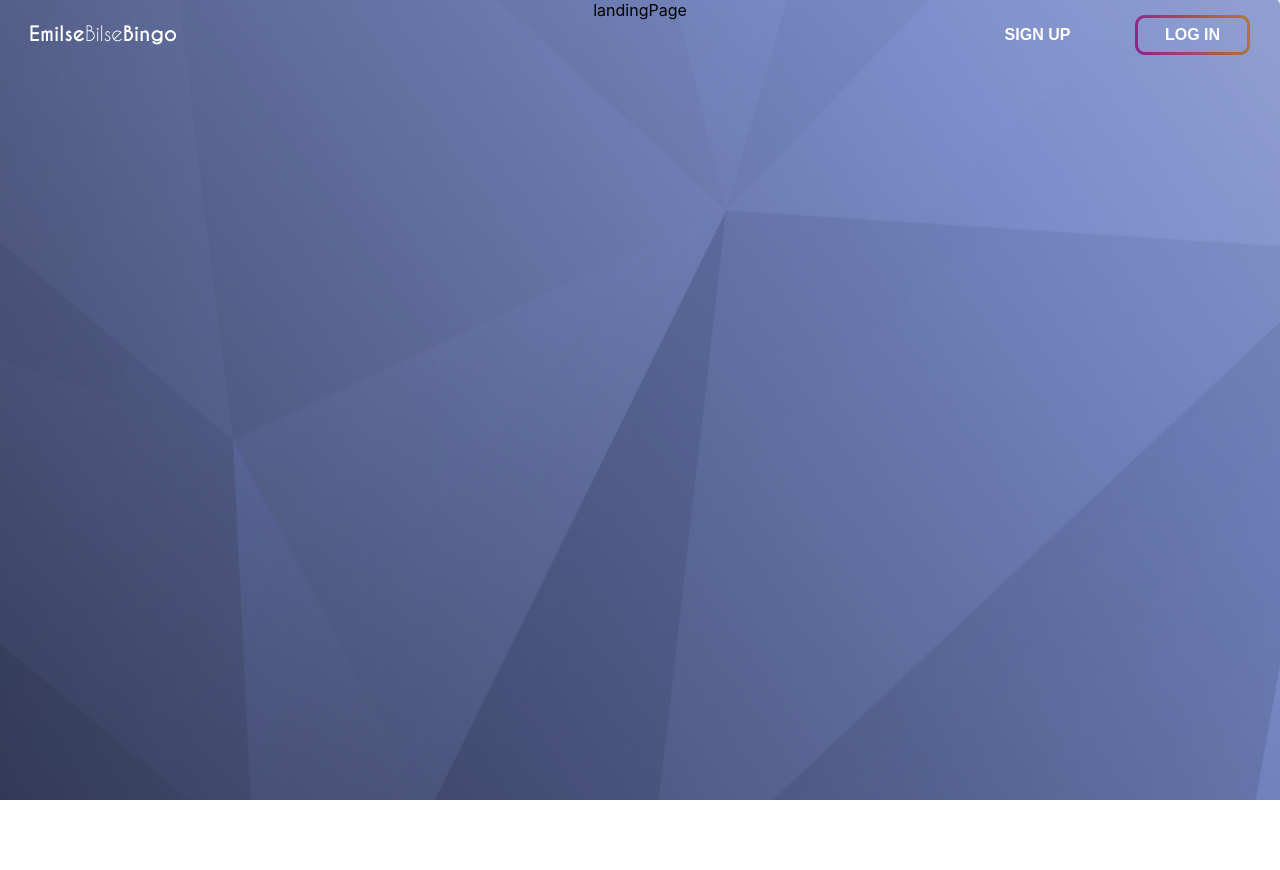
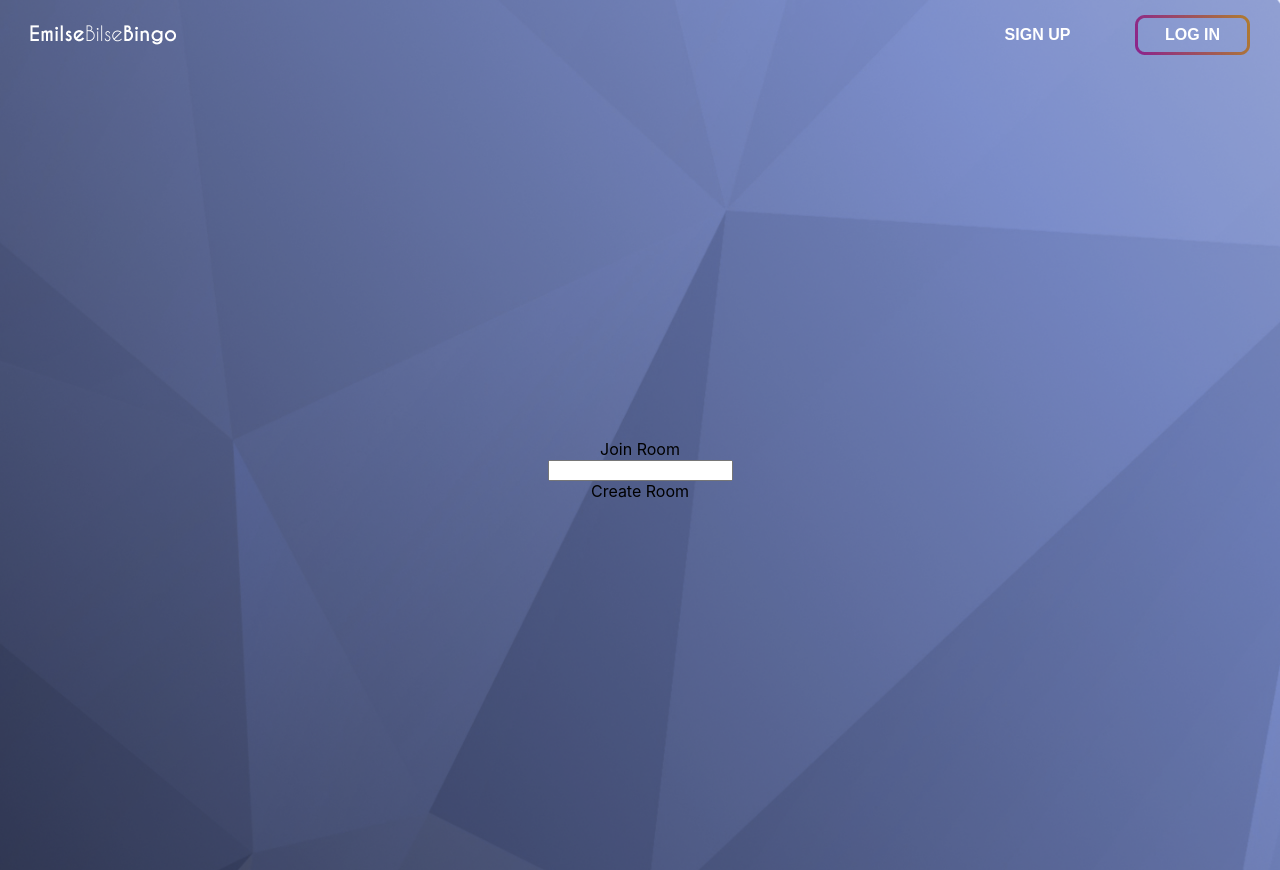
Before and after one commit to Loopie-games/EmilseBilseFrontend, a React (Create React App) app: page / in a window 1280 px wide. Before the commit the page ends 800 px from the top, so only its background shows below. Built offline with nearby package versions, Linux system fonts and the light colour scheme.

Commit message:
Landing page needs styling

```diff
--- a/package.json
+++ b/package.json
@@ -15,7 +15,6 @@
     "react-router-dom": "^6.3.0",
     "react-scripts": "5.0.1",
     "sass": "^1.54.0",
-
     "typescript": "^4.7.4",
     "web-vitals": "^2.1.4"
   },
--- a/src/pages/landingPage/landingPage.scss
+++ b/src/pages/landingPage/landingPage.scss
@@ -1,6 +1,12 @@
-.test {
+.LandingPage-Container  {
+    padding-top: 70px;
     height: 100vh;
     background-image: url(../../assets/landingPage/darkbg.png);
     background-size: cover;
     background-repeat: repeat;
+    display: flex;
+    flex-direction: row;
+    justify-content: center;
+    align-items: center;
+
 }
--- a/src/pages/landingPage/landingPage.tsx
+++ b/src/pages/landingPage/landingPage.tsx
@@ -2,9 +2,23 @@ import React from 'react'
 import './landingPage.scss'
 
 const LandingPage = () => {
-  return (
-    <div className='test'>landingPage</div>
-  )
+    return (
+        <div className='LandingPage-Container '>
+            <div className='LandingPage-Wrapper'>
+                <div className='LandingPage-JoinWrapper'>
+                    <div className='LandingPage-JoinLabel'>
+                        Join Room
+                    </div>
+                    <div className='LandingPage-JoinInput'>
+                        <input type="text" />
+                    </div>
+                </div>
+                <div className='LandingPage-CreateRoom'>
+                    Create Room
+                </div>
+            </div>
+        </div>
+    )
 }
 
 export default LandingPage
```
